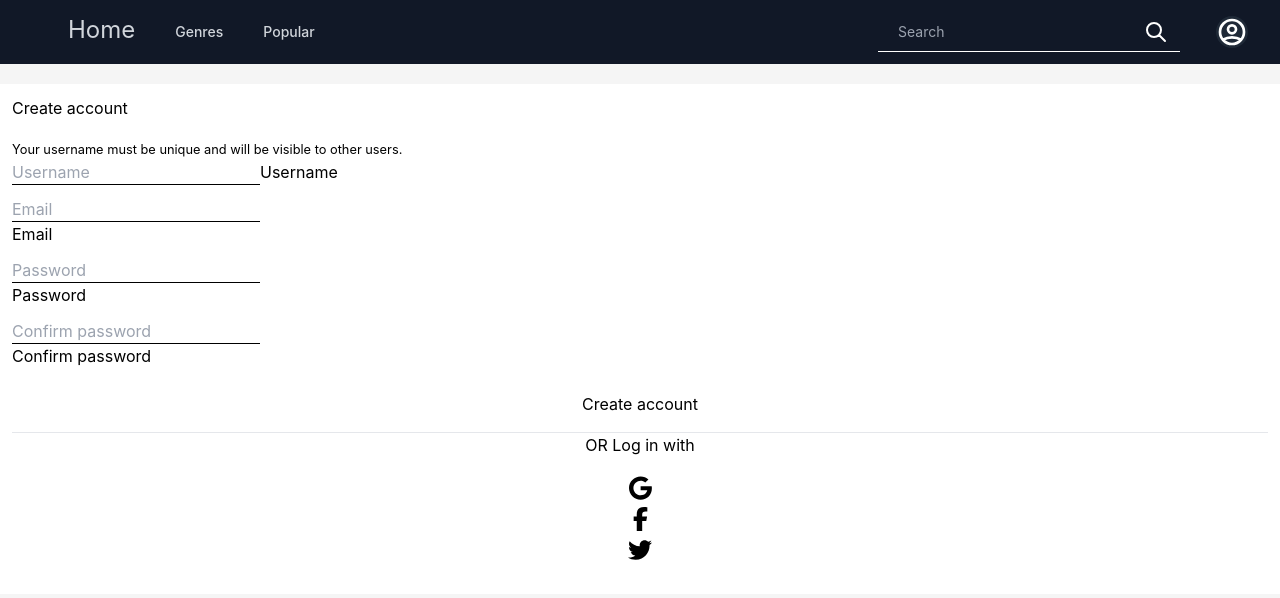
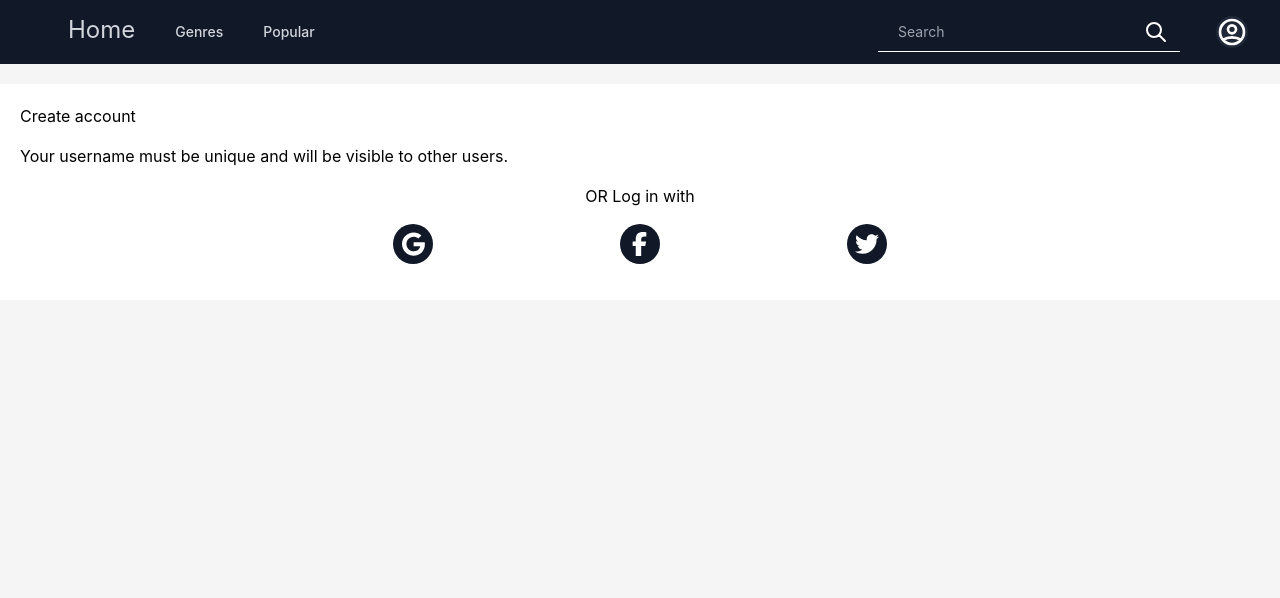
Before and after one commit to AlessandroCanossa/tec-web-project, a Next.js app in the folder frontend/: page /registration in a window 1280 px wide. Shown: the top 598 px of the page. Built offline with nearby package versions, Linux system fonts and the light colour scheme.

Commit message:
started refactoring registration page

```diff
--- a/frontend/components/navbar.tsx
+++ b/frontend/components/navbar.tsx
@@ -73,7 +73,7 @@ const MyNavbar = () => {
                         Log in
                       </button>
                     </Link>
-                    <Link href={"/"} passHref>
+                    <Link href={"/registration"} passHref>
                       <button className={`${styles.btn} ${styles.btn_dark}`}>
                         Sign up
                       </button>
--- /dev/null
+++ b/frontend/components/registration.module.css
@@ -0,0 +1,12 @@
+.icon_btn {
+  @apply rounded-full h-10 w-10 bg-gray-900 text-white  transition
+}
+
+.icon_btn:hover {
+  @apply bg-gray-300 text-black
+}
+
+.icon {
+  height: 1.5em;
+  padding-top: 3px;
+}
--- a/frontend/pages/registration.tsx
+++ b/frontend/pages/registration.tsx
@@ -1,13 +1,6 @@
 import Head from "next/head";
 import Link from "next/link";
 import { NextPage } from "next/types";
-
-import Button from "react-bootstrap/Button";
-import Container from "react-bootstrap/Container";
-import FloatingLabel from "react-bootstrap/FloatingLabel";
-import Form from "react-bootstrap/Form";
-import Row from "react-bootstrap/Row";
-import Col from "react-bootstrap/Col";
 
 import { FocusEvent, useState } from "react";
 
@@ -19,7 +12,7 @@ import {
 } from "@fortawesome/free-brands-svg-icons";
 
 import Layout from "../components/layout";
-import styles from "../components/modals/login.module.css";
+import styles from "../components/registration.module.css";
 
 const Registration: NextPage = () => {
   const [emailError, setEmailError] = useState("");
@@ -82,115 +75,47 @@ const Registration: NextPage = () => {
         {/* <link rel="icon" href="/favicon.ico" /> */}
       </Head>
 
-      <Container
-        className="narrow mb-4 mt-5 p-3"
-        style={{ backgroundColor: "white" }}
-      >
-        <Row className="items-center mb-4">
+      <div className="container flex flex-wrap mt-5 mx-auto p-5 bg-white ">
+        <div className=" w-full items-center mb-4">
           <h2 className="font-header">Create account</h2>
-        </Row>
-        <Row className="mb-4">
-          <Form action="/">
-            <Form.Text className="mb-0">
+        </div>
+        <div className=" w-full mb-4">
+          <form action="/">
+            <span className="mb-0">
               Your username must be unique and will be visible to other users.
-            </Form.Text>
-            <FloatingLabel
-              label="Username"
-              className="mb-3"
-              controlId="formUsername"
-            >
-              <Form.Control
-                type="text"
-                placeholder="Username"
-                className={`validate ${styles.form} md-input`}
-                required
-              />
-            </FloatingLabel>
-            <FloatingLabel label="Email" className="mb-3" controlId="formEmail">
-              <Form.Control
-                type="email"
-                placeholder="Email"
-                className={`validate ${styles.form}`}
-                required
-                onBlur={validateEmail}
-              />
-              <Form.Control.Feedback tooltip type="invalid">
-                {emailError}
-              </Form.Control.Feedback>
-            </FloatingLabel>
-            <FloatingLabel
-              label="Password"
-              className="mb-3"
-              controlId="formPassword"
-            >
-              <Form.Control
-                type="password"
-                placeholder="Password"
-                className={`validate ${styles.form}`}
-                required
-                onChange={handleChangePassword}
-                title="Must contain at least one number, one uppercase or lowercase letter, one special character, and at least 8 and no more than 32."
-              />
-              <Form.Control.Feedback tooltip type="invalid">
-                {passwordError}
-              </Form.Control.Feedback>
-            </FloatingLabel>
-            <FloatingLabel
-              label="Confirm password"
-              className="mb-3"
-              controlId="formConfirmPassword"
-            >
-              <Form.Control
-                type="password"
-                placeholder="Confirm password"
-                className={`validate ${styles.form}`}
-                required
-                onChange={handleChangeConfirmPsw}
-              />
-              <Form.Control.Feedback tooltip type="invalid">
-                {confirmPswError}
-              </Form.Control.Feedback>
-            </FloatingLabel>
-            <Form.Group
-              className="mb-3 text-center"
-              controlId="formLoginButton"
-            >
-              <Button type="submit" variant="dark" className="btn-block mt-3">
-                Create account
-              </Button>
-            </Form.Group>
-          </Form>
-        </Row>
+            </span>
+          </form>
+        </div>
         <hr className="" />
-        <Row className="justify-content-md-center mb-4">
-          <Col className="text-center">
+        <div className=" w-full justify-content-md-center mb-4">
+          <div className=" text-center">
             <p>OR Log in with</p>
-          </Col>
-        </Row>
-        <Row className="justify-content-md-center mb-4">
-          <Col className="text-center">
+          </div>
+        </div>
+        <div className=" flex flex-wrap mb-4 w-full">
+          <div className="w-full md:w-1/3 md:text-right text-center">
             <Link href="/google-signin" passHref>
-              <Button variant="dark" className={styles.icon_btn}>
+              <button className={styles.icon_btn}>
                 <FontAwesomeIcon icon={faGoogle} className={styles.icon} />
-              </Button>
+              </button>
             </Link>
-          </Col>
-          <Col className="text-center">
+          </div>
+          <div className="w-full md:w-1/3 text-center">
             <Link href="/facebook-signin" passHref>
-              <Button variant="dark" className={styles.icon_btn}>
+              <button className={styles.icon_btn}>
                 <FontAwesomeIcon icon={faFacebookF} className={styles.icon} />
-              </Button>
+              </button>
             </Link>
-          </Col>
-          <Col className="text-center">
+          </div>
+          <div className="w-full md:w-1/3 md:text-left text-center">
             <Link href="/twitter-signin" passHref>
-              <Button variant="dark" className={styles.icon_btn}>
+              <button className={styles.icon_btn}>
                 <FontAwesomeIcon icon={faTwitter} className={styles.icon} />
-              </Button>
+              </button>
             </Link>
-          </Col>
-        </Row>
-      </Container>
+          </div>
+        </div>
+      </div>
     </Layout>
   );
 };
```
